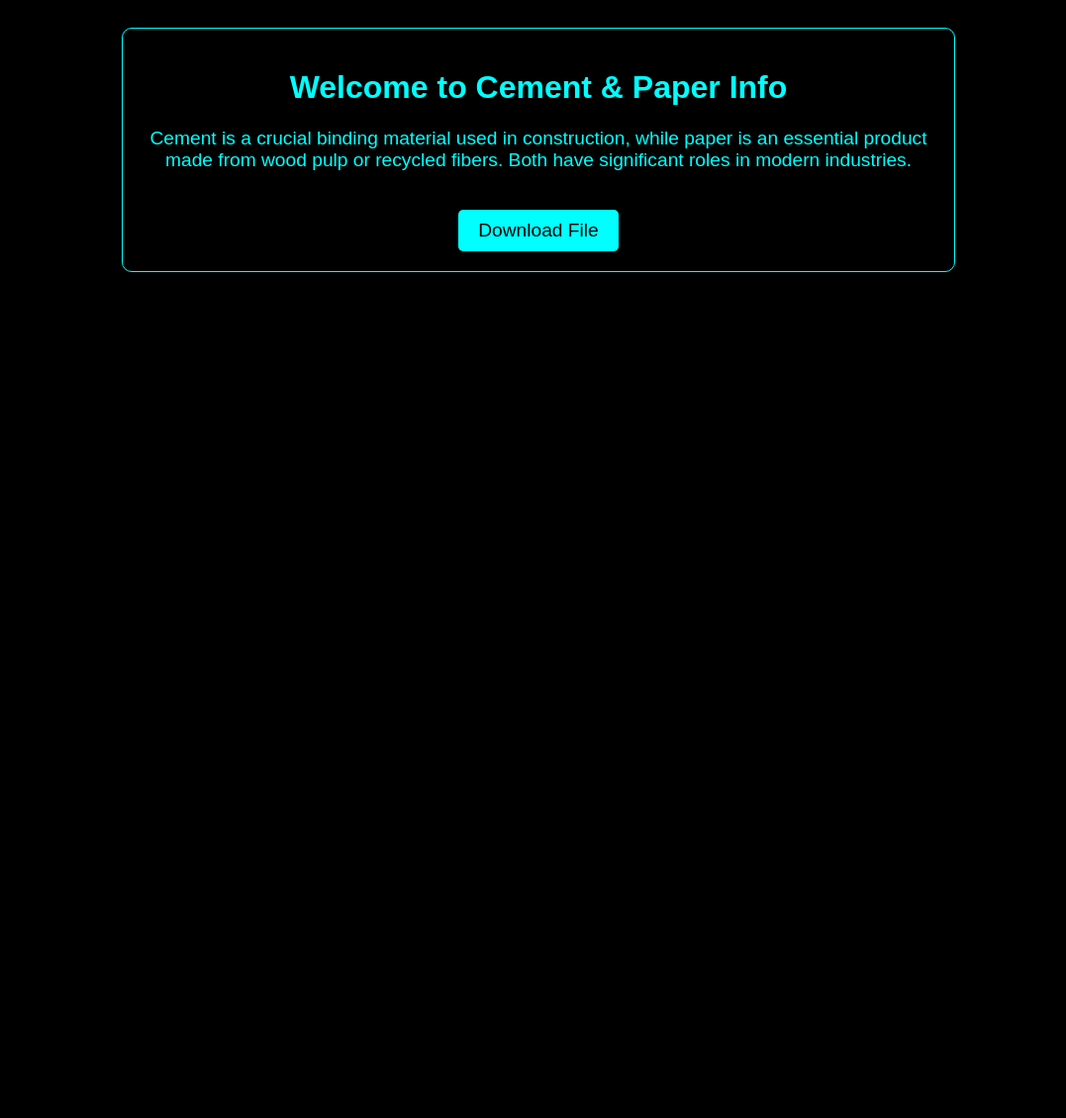
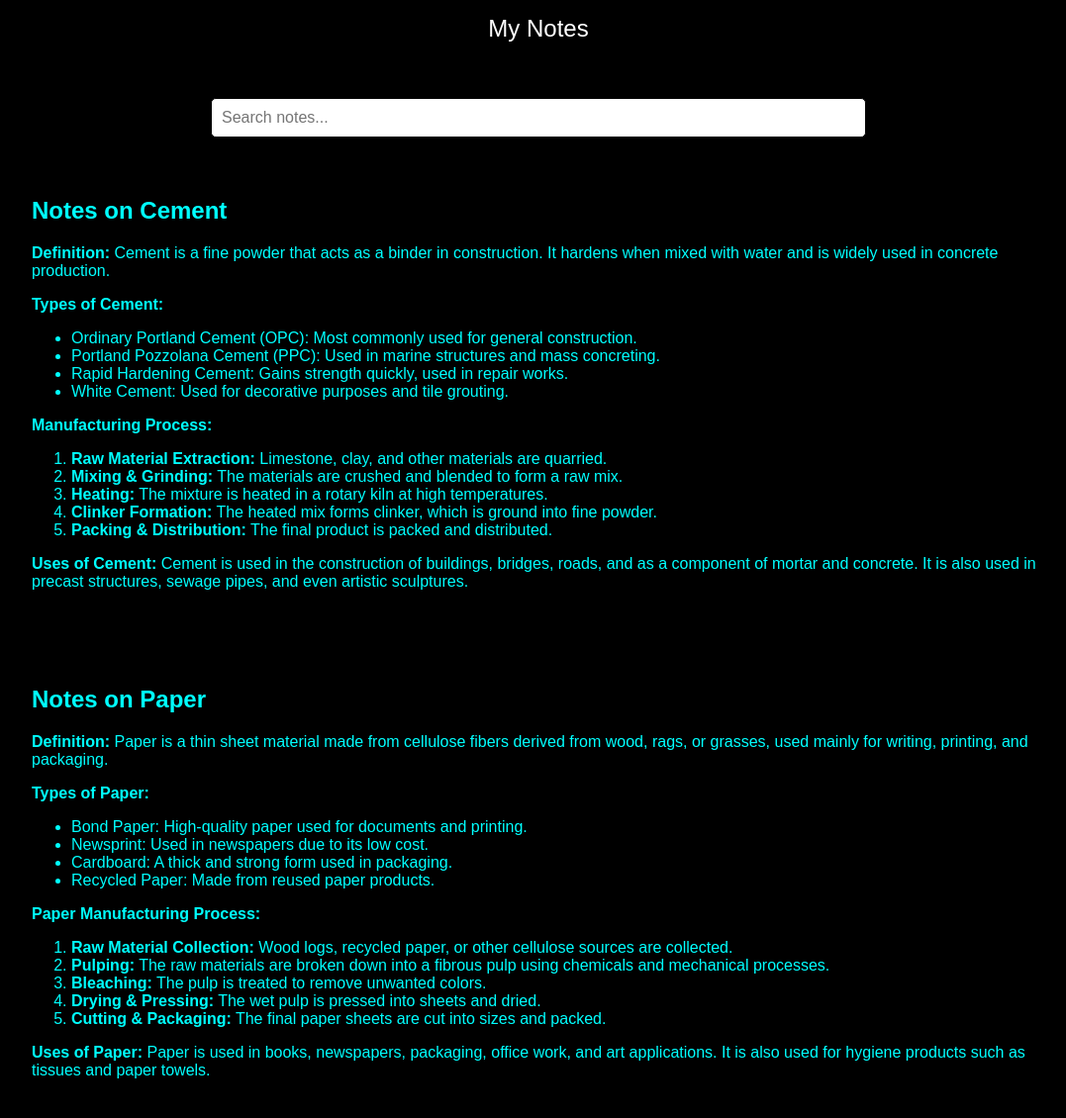
Before and after one commit to nsgam23/Chemistry-Report, a plain HTML site: page index.html in a window 1280 px wide. Shown: the top 1130 px of the page at 99% size, without its empty margins (96-1173 px from the left). Before the commit the page ends 800 px from the top, so only its background shows below. Drawn offline with Linux system fonts and the light colour scheme.

Commit message:
Update index.html

```diff
--- a/index.html
+++ b/index.html
@@ -3,47 +3,124 @@
 <head>
     <meta charset="UTF-8">
     <meta name="viewport" content="width=device-width, initial-scale=1.0">
-    <title>Download File - Cement & Paper</title>
+    <title>My Notes</title>
     <style>
         body {
-            background-color: #000;
+            font-family: Arial, sans-serif;
+            margin: 0;
+            padding: 0;
+            background-color: #000000;
             color: aqua;
-            font-family: Arial, sans-serif;
+        }
+        header {
+            background: #000000;
+            color: #fff;
+            padding: 15px;
             text-align: center;
-            padding: 20px;
+            font-size: 24px;
+        }
+        nav {
+            background: #000000;
+            padding: 10px;
+            text-align: center;
+        }
+        nav a {
+            color: #000000;
+            text-decoration: none;
+            margin: 0 15px;
+            font-size: 18px;
         }
         .container {
-            max-width: 800px;
-            margin: auto;
+            width: 80%;
+            margin: 20px auto;
+            background: #000000;
             padding: 20px;
-            border: 1px solid aqua;
-            border-radius: 10px;
+            border-radius: 8px;
+            box-shadow: aqua;
         }
-        h1 {
-            font-size: 2em;
+        .search-bar {
+            margin-bottom: 20px;
+            text-align: center;
         }
-        p {
-            font-size: 1.2em;
-        }
-        .download-btn {
-            display: inline-block;
-            margin-top: 20px;
-            padding: 10px 20px;
-            font-size: 1.2em;
-            background-color: aqua;
-            color: black;
-            text-decoration: none;
+        .search-bar input {
+            width: 50%;
+            padding: 10px;
+            font-size: 16px;
+            border: 1px solid #000000;
             border-radius: 5px;
         }
-        .download-btn:hover {
-            background-color: #00cccc;
+        h2 {
+            color: aqua;
+        }
+        .download-btn{
+            padding: 20px 20px;
+            display: flex;
+            align-items: center;
+            justify-content: center;
+            margin-left: auto;
+            margin-right: auto;
+            background-color: aqua;
+            color: #000000;
         }
     </style>
 </head>
 <body>
-    <div class="container">
-        <h1>Welcome to Cement & Paper Info</h1>
-        <p>Cement is a crucial binding material used in construction, while paper is an essential product made from wood pulp or recycled fibers. Both have significant roles in modern industries.</p>
+    <header>My Notes</header>
+    <nav>
+        <a href="#cement">Cement</a>
+        <a href="#paper">Paper</a>
+        <a href="#other">Other Subjects</a>
+    </nav>
+    <div class="search-bar">
+        <input type="text" placeholder="Search notes...">
+    </div>
+    <div class="container" id="cement">
+        <h2>Notes on Cement</h2>
+        <p><strong>Definition:</strong> Cement is a fine powder that acts as a binder in construction. It hardens when mixed with water and is widely used in concrete production.</p>
+        <p><strong>Types of Cement:</strong>
+            <ul>
+                <li>Ordinary Portland Cement (OPC): Most commonly used for general construction.</li>
+                <li>Portland Pozzolana Cement (PPC): Used in marine structures and mass concreting.</li>
+                <li>Rapid Hardening Cement: Gains strength quickly, used in repair works.</li>
+                <li>White Cement: Used for decorative purposes and tile grouting.</li>
+            </ul>
+        </p>
+        <p><strong>Manufacturing Process:</strong>
+            <ol>
+                <li><strong>Raw Material Extraction:</strong> Limestone, clay, and other materials are quarried.</li>
+                <li><strong>Mixing & Grinding:</strong> The materials are crushed and blended to form a raw mix.</li>
+                <li><strong>Heating:</strong> The mixture is heated in a rotary kiln at high temperatures.</li>
+                <li><strong>Clinker Formation:</strong> The heated mix forms clinker, which is ground into fine powder.</li>
+                <li><strong>Packing & Distribution:</strong> The final product is packed and distributed.</li>
+            </ol>
+        </p>
+        <p><strong>Uses of Cement:</strong> Cement is used in the construction of buildings, bridges, roads, and as a component of mortar and concrete. It is also used in precast structures, sewage pipes, and even artistic sculptures.</p>
+    </div>
+    <div class="container" id="paper">
+        <h2>Notes on Paper</h2>
+        <p><strong>Definition:</strong> Paper is a thin sheet material made from cellulose fibers derived from wood, rags, or grasses, used mainly for writing, printing, and packaging.</p>
+        <p><strong>Types of Paper:</strong>
+            <ul>
+                <li>Bond Paper: High-quality paper used for documents and printing.</li>
+                <li>Newsprint: Used in newspapers due to its low cost.</li>
+                <li>Cardboard: A thick and strong form used in packaging.</li>
+                <li>Recycled Paper: Made from reused paper products.</li>
+            </ul>
+        </p>
+        <p><strong>Paper Manufacturing Process:</strong>
+            <ol>
+                <li><strong>Raw Material Collection:</strong> Wood logs, recycled paper, or other cellulose sources are collected.</li>
+                <li><strong>Pulping:</strong> The raw materials are broken down into a fibrous pulp using chemicals and mechanical processes.</li>
+                <li><strong>Bleaching:</strong> The pulp is treated to remove unwanted colors.</li>
+                <li><strong>Drying & Pressing:</strong> The wet pulp is pressed into sheets and dried.</li>
+                <li><strong>Cutting & Packaging:</strong> The final paper sheets are cut into sizes and packed.</li>
+            </ol>
+        </p>
+        <p><strong>Uses of Paper:</strong> Paper is used in books, newspapers, packaging, office work, and art applications. It is also used for hygiene products such as tissues and paper towels.</p>
+    </div>
+    <div class="container" id="other">
+        <h2>Other Subjects</h2>
+        <p>More notes on other subjects will be available soon!</p>
         <a href="Chemistry.pdf" class="download-btn" download>Download File</a>
     </div>
 </body>
```
